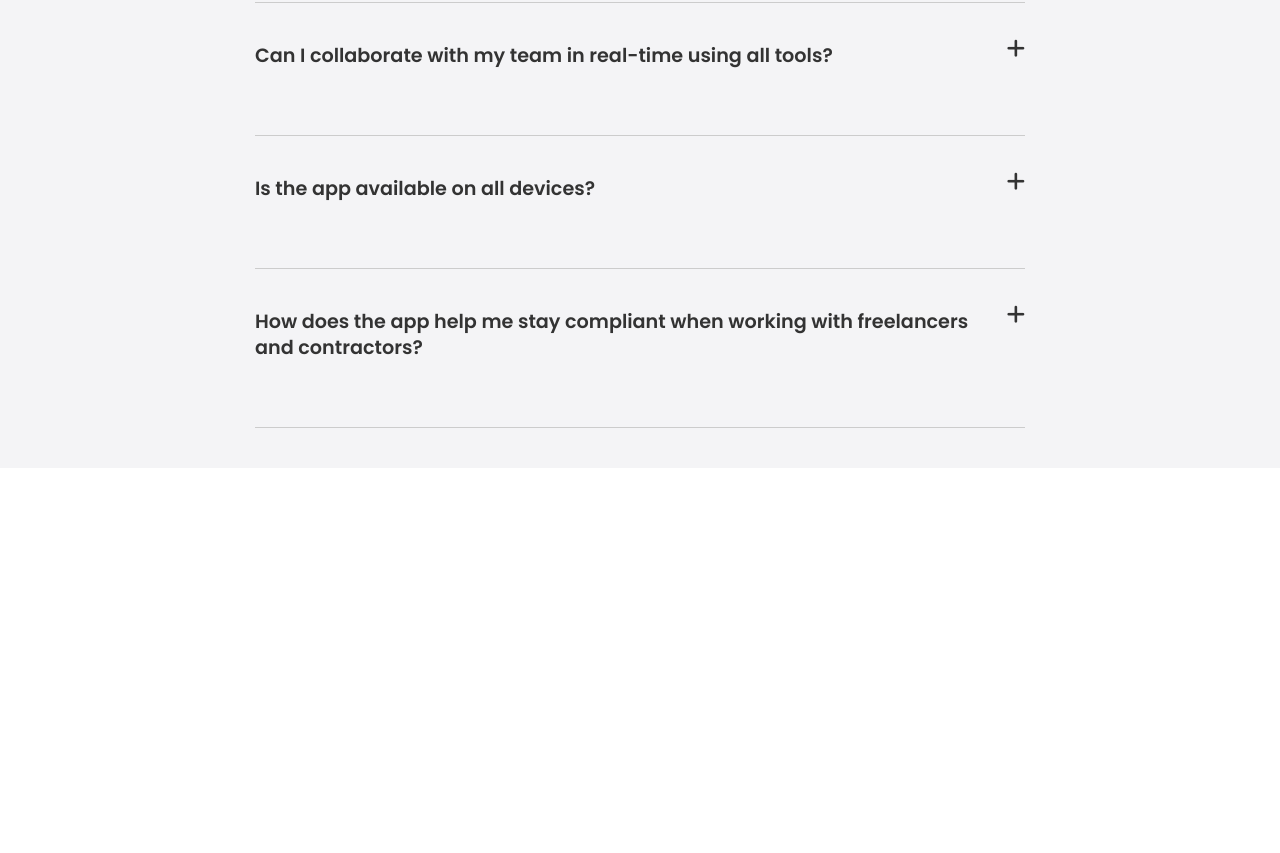
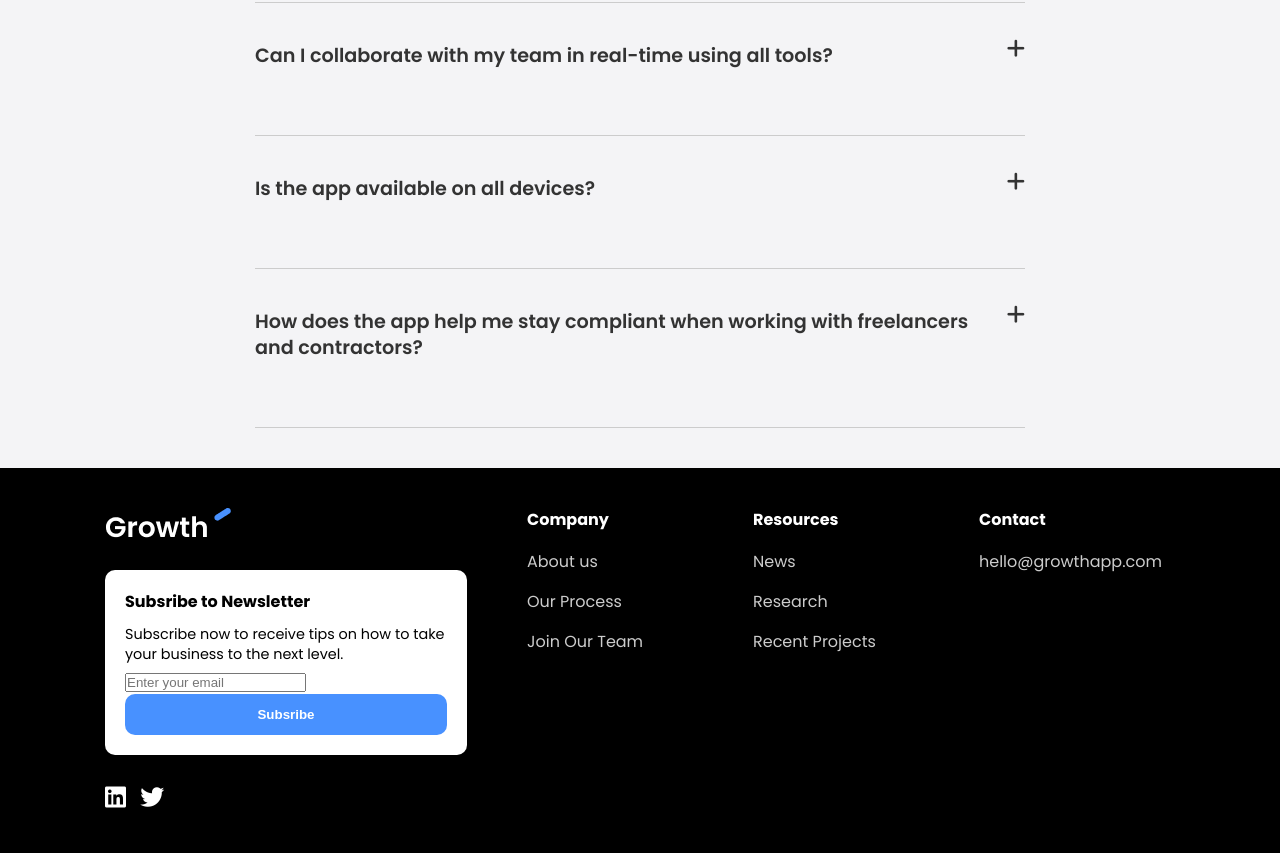
Before and after one commit to James-Lawrence007/Saas-front-end-project, a plain HTML site: page index.html in a window 1280 px wide. Shown: the part 3789-4642 px from the top of the page. Before the commit the page ends 4257 px from the top, so only its background shows below. Drawn offline with Linux system fonts and the light colour scheme.

Commit message:
Added footer and used grid for sections

```diff
--- a/css/style.css
+++ b/css/style.css
@@ -218,6 +218,49 @@ img {
     background: var(--primary-color);
     color: #fff;
 }
+
+/* Footer */
+.footer {
+    padding: 40px 0;
+}
+.footer h4{
+    margin-bottom: 10px;
+
+}
+
+footer ul li {
+    line-height: 2.5;
+}
+
+.footer a {
+    color: #ccc;
+}
+
+.footer i{
+    font-size: 1.5rem;
+    margin-right: 10px;
+}
+
+.footer-grid {
+    display: grid;
+    grid-template-columns: 2fr 1fr 1fr 1fr;
+    gap: 30px;
+    justify-content: center;
+    /* align-items: center; */
+}
+
+.footer .card {
+    margin: 20px 30px 30px 0;
+}
+
+.foorter input[type= 'email']{
+    width: 100%;
+    padding: 10px;
+    border: 1px solid #ccc;
+    border-radius: 5px;
+    margin: 20px 0;
+}
+
 /* Utility classes */
 .container {
     max-width: 1100px;
--- a/index.html
+++ b/index.html
@@ -327,6 +327,51 @@
             <!-- end of faq content -->
         </div>
     </section>
+    <!-- Footer -->
+    <footer class="footer bg-black">
+        <div class="container">
+            <div class="footer-grid">
+                <div class="grid-item">
+                    <a href="index.html"> <img src="./images/logo-white.png" alt="logo"></a>
+                    <div class="card">
+                        <h4>Subsribe to Newsletter</h4>
+                        <p class="text-sm">
+                            Subscribe now to receive  tips on how to take your business to the next level.
+                        </p>
+                        <form action="#">
+                            <input type="email" id="email" placeholder="Enter your email">
+                            <button type="submit" class="btn btn-primary btn-block">Subsribe</button>
+                        </form>
+                    </div>
+                    <i class="fab fa-linkedin"></i>
+                    <i class="fab fa-twitter"></i>
+                </div>
+                <div class="grid-item">
+                    <h4>Company</h4>
+                    <ul>
+                        <li><a href="#">About us</a></li>
+                        <li><a href="#">Our Process</a></li>
+                        <li><a href="#">Join Our Team</a></li>
+                    </ul>
+                </div>
+                <div class="grid-item">
+                    <h4>Resources</h4>
+                    <ul>
+                        <li><a href="#">News</a></li>
+                        <li><a href="#">Research</a></li>
+                        <li><a href="#">Recent Projects</a></li>
+                    </ul>
+                </div>
+                <div class="grid-item">
+                    <h4>Contact</h4>
+                    <ul>
+                        <li><a href="#">hello@growthapp.com</a></li>
+                    </ul>
+                </div>
+            </div>
+        </div>
+
+    </footer>
 
     <script src="./js/main.js"></script>
 </body>
```
